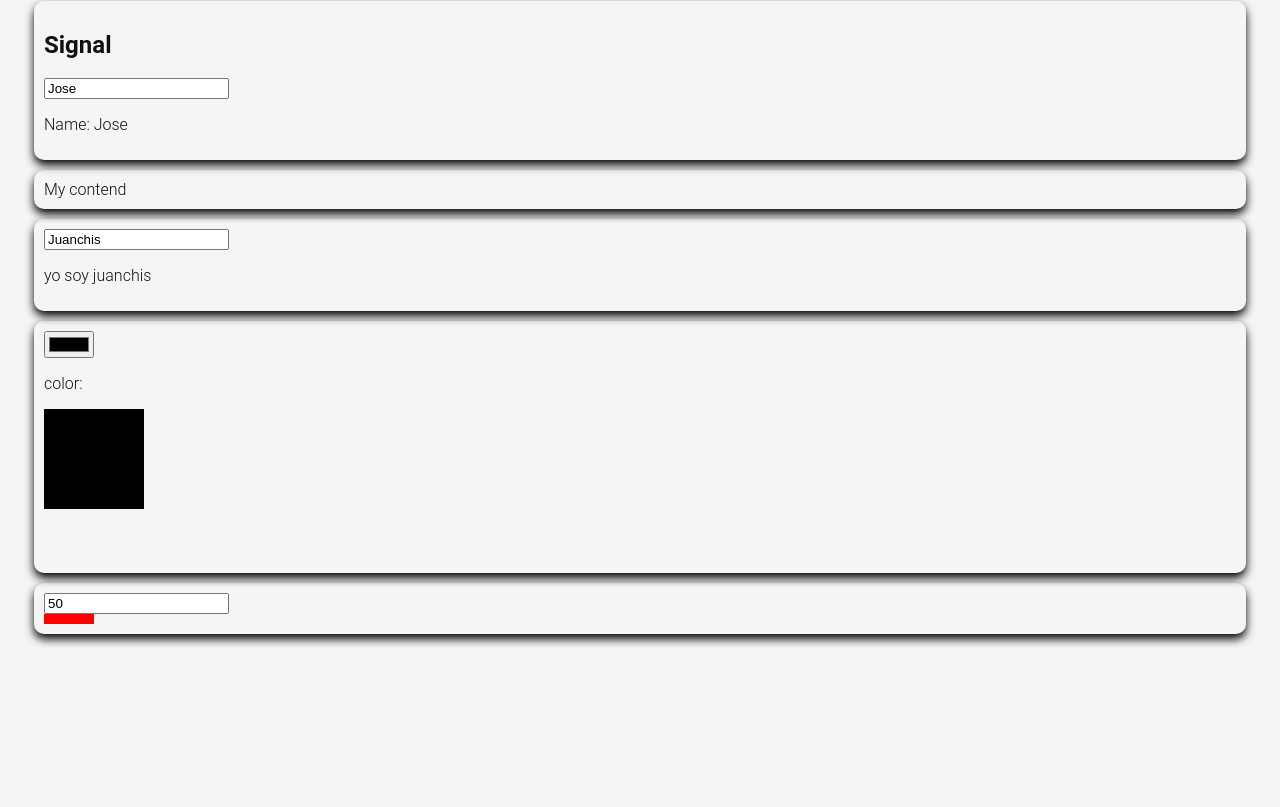
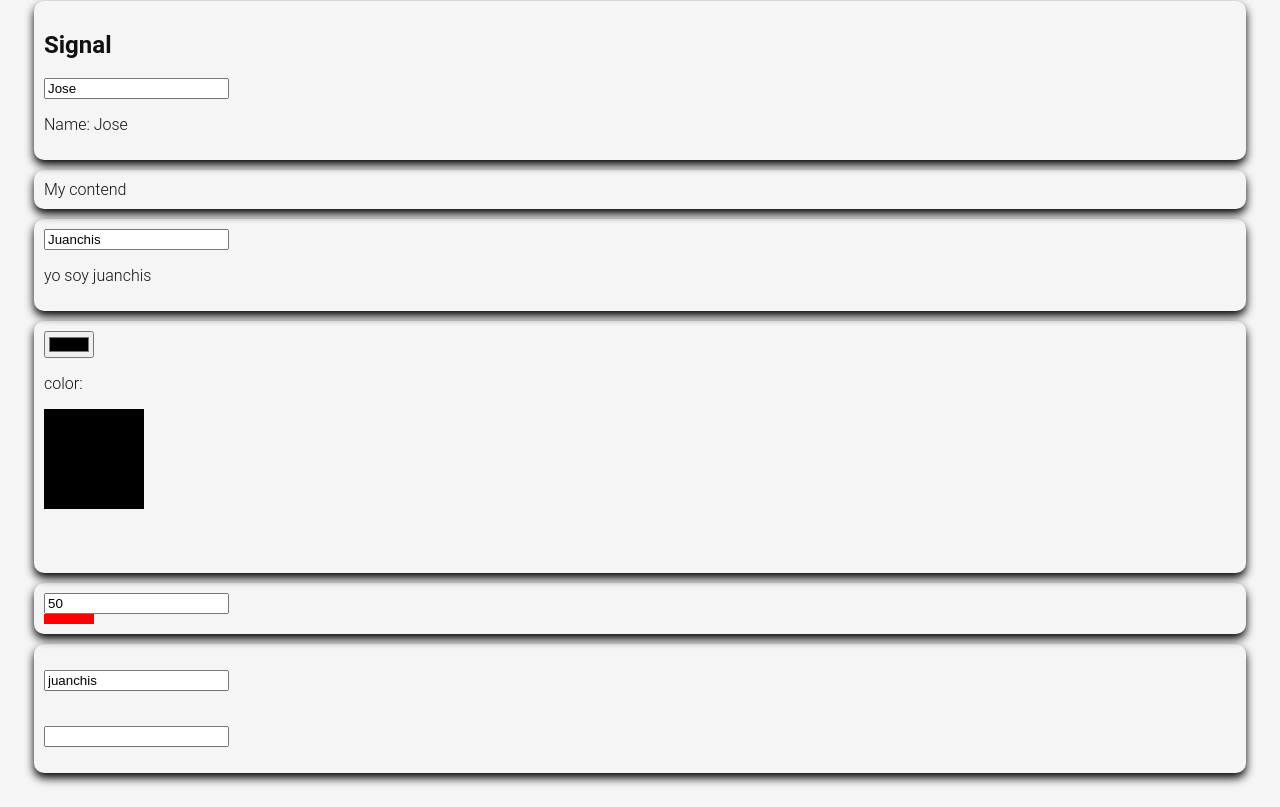
Before and after one commit to yahir140306/angular_aprendiendo, an Angular app: page /labs in a window 1280 px wide. Shown: the part 1198-2005 px from the top of the page. Before the commit the page ends 1866 px from the top, so only its background shows below. Built offline with nearby package versions, Linux system fonts and the light colour scheme.

Commit message:
Add validation for name input in labs.component; implement error message display for invalid input

```diff
--- a/src/app/pages/labs/labs.component.css
+++ b/src/app/pages/labs/labs.component.css
@@ -14,3 +14,14 @@
   display: block;
   background-color: red;
 }
+
+.message-error {
+  background-color: red;
+  color: white;
+  opacity: 0;
+  transition: all linear 0.5s;
+}
+
+.message-error.active {
+  opacity: 1;
+}
--- a/src/app/pages/labs/labs.component.html
+++ b/src/app/pages/labs/labs.component.html
@@ -85,4 +85,17 @@
     <input type="number" [formControl]="widthCtrl" />
     <span class="box" [style.width.px]="widthCtrl.value"></span>
   </section>
+  <section>
+    <p>
+      <input type="text" [formControl]="nameCtrl" /> <br />
+      <span
+        class="message-error"
+        [class.active]="nameCtrl.invalid && nameCtrl.touched"
+        >Nombre invalido</span
+      >
+    </p>
+    <p>
+      <input type="text" />
+    </p>
+  </section>
 </div>
--- a/src/app/pages/labs/labs.component.ts
+++ b/src/app/pages/labs/labs.component.ts
@@ -1,6 +1,6 @@
 import { Component, signal } from '@angular/core';
 import { CommonModule } from '@angular/common';
-import { FormControl, ReactiveFormsModule } from '@angular/forms';
+import { FormControl, ReactiveFormsModule, Validators } from '@angular/forms';
 
 @Component({
   selector: 'app-root',
@@ -35,6 +35,10 @@
   colorCtrl = new FormControl();
   widthCtrl = new FormControl(50, {
     nonNullable: true,
+  });
+  nameCtrl = new FormControl('juanchis', {
+    nonNullable: true,
+    validators: [Validators.required, Validators.minLength(3)],
   });
 
   constructor() {
```
